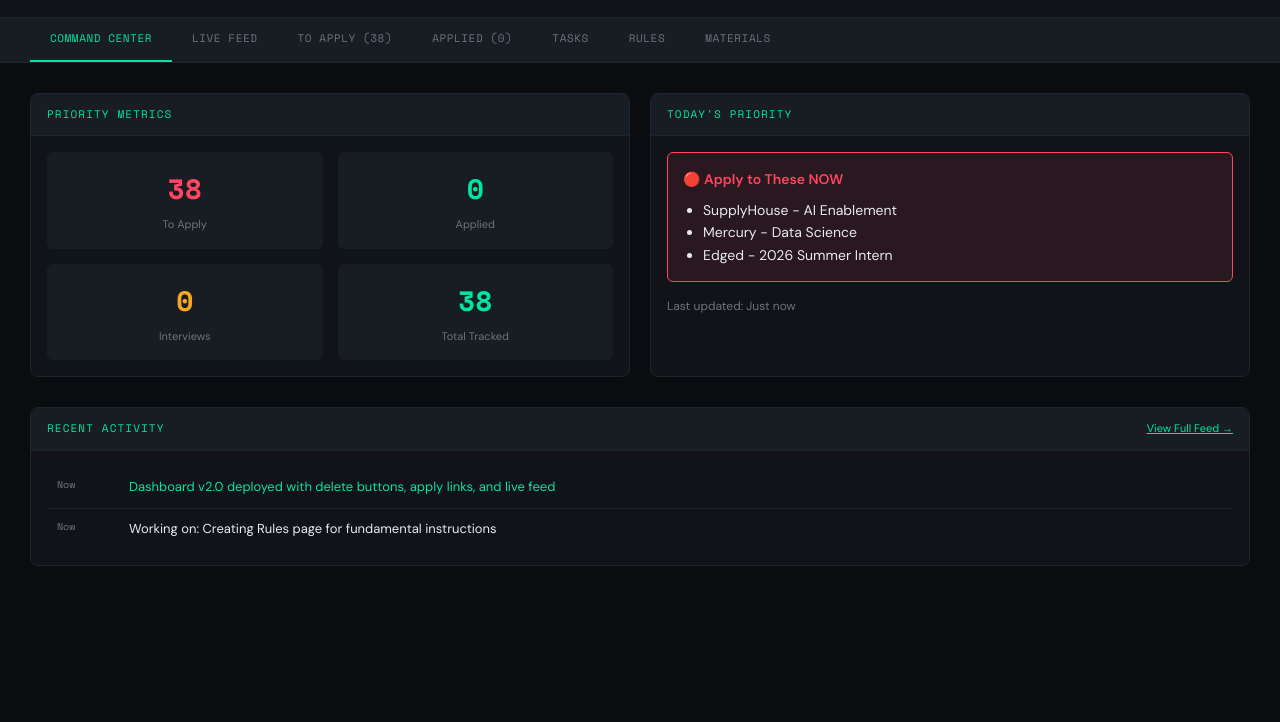
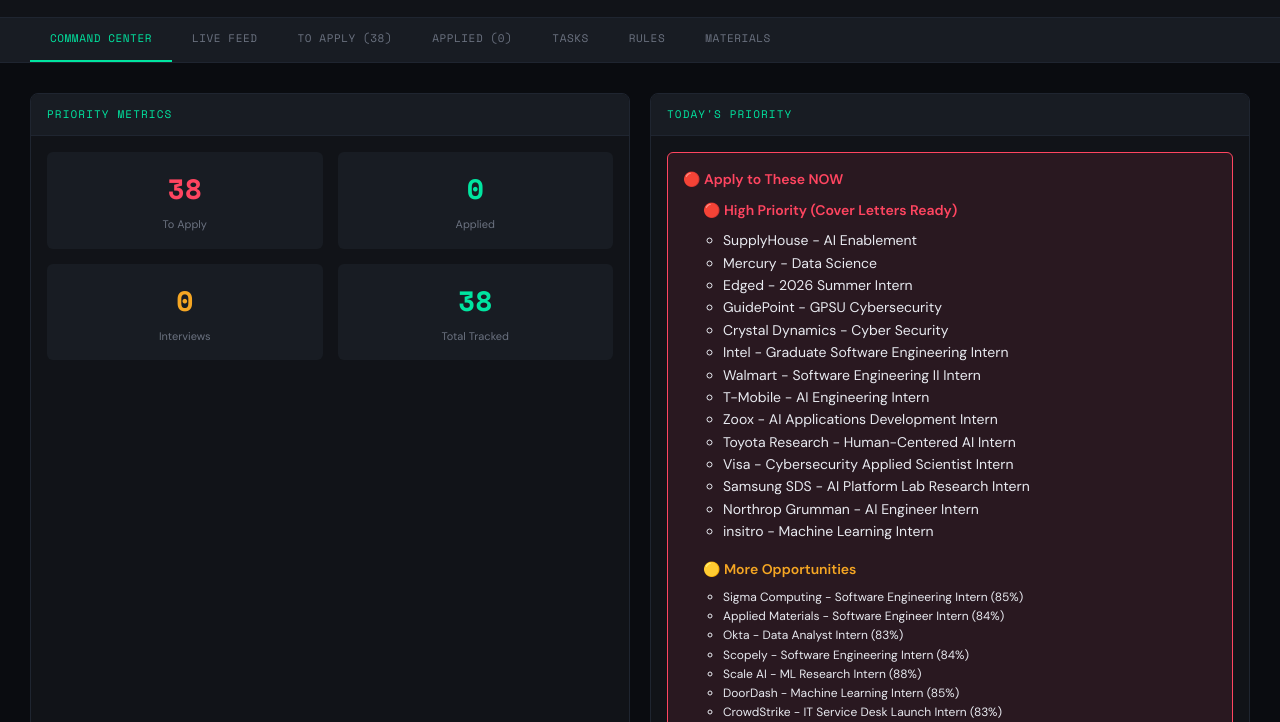
Before and after one commit to casss20/internship-dashboard, a website: page index.html in a window 1280 px wide. Shown: the part 78-800 px from the top of the page. Drawn offline with nearby package versions, Linux system fonts and the light colour scheme.

Commit message:
Update priority list to show all high priority opportunities

```diff
--- a/index.html
+++ b/index.html
@@ -1053,8 +1053,26 @@
 
         function renderPriorityList() {
             const list = document.getElementById('priority-list');
-            const highPriority = trackerData.filter(t => t.status === 'pending' && t.priority === 'high').slice(0, 3);
-            list.innerHTML = highPriority.map(t => `<li>${t.company} - ${t.role}</li>`).join('');
+            const highPriority = trackerData.filter(t => t.status === 'pending' && t.priority === 'high');
+            const normalPriority = trackerData.filter(t => t.status === 'pending' && t.priority === 'normal').slice(0, 7);
+
+            let html = '';
+
+            if (highPriority.length > 0) {
+                html += '<div style="font-weight: 600; color: var(--danger); margin-bottom: 8px;">🔴 High Priority (Cover Letters Ready)</div><ul style="margin: 0 0 15px 0; padding-left: 20px; color: var(--text);">';
+                html += highPriority.map(t => `<li>${t.company} - ${t.role}</li>`).join('');
+                html += '</ul>';
+            }
+
+            if (normalPriority.length > 0) {
+                html += '<div style="font-weight: 600; color: var(--warn); margin-bottom: 8px;">🟡 More Opportunities</div><ul style="margin: 0; padding-left: 20px; color: var(--text); font-size: 12px;">';
+                html += normalPriority.map(t => `<li>${t.company} - ${t.role} (${t.matchScore || '--'}%)</li>`).join('');
+                html += '</ul>';
+            }
+
+            html += '<div style="margin-top: 15px; font-size: 12px;"><a href="#" onclick="showPage(\'pending\')" style="color: var(--accent);">→ View all 40 opportunities</a></div>';
+
+            list.innerHTML = html;
         }
 
         // ============================================================
```
